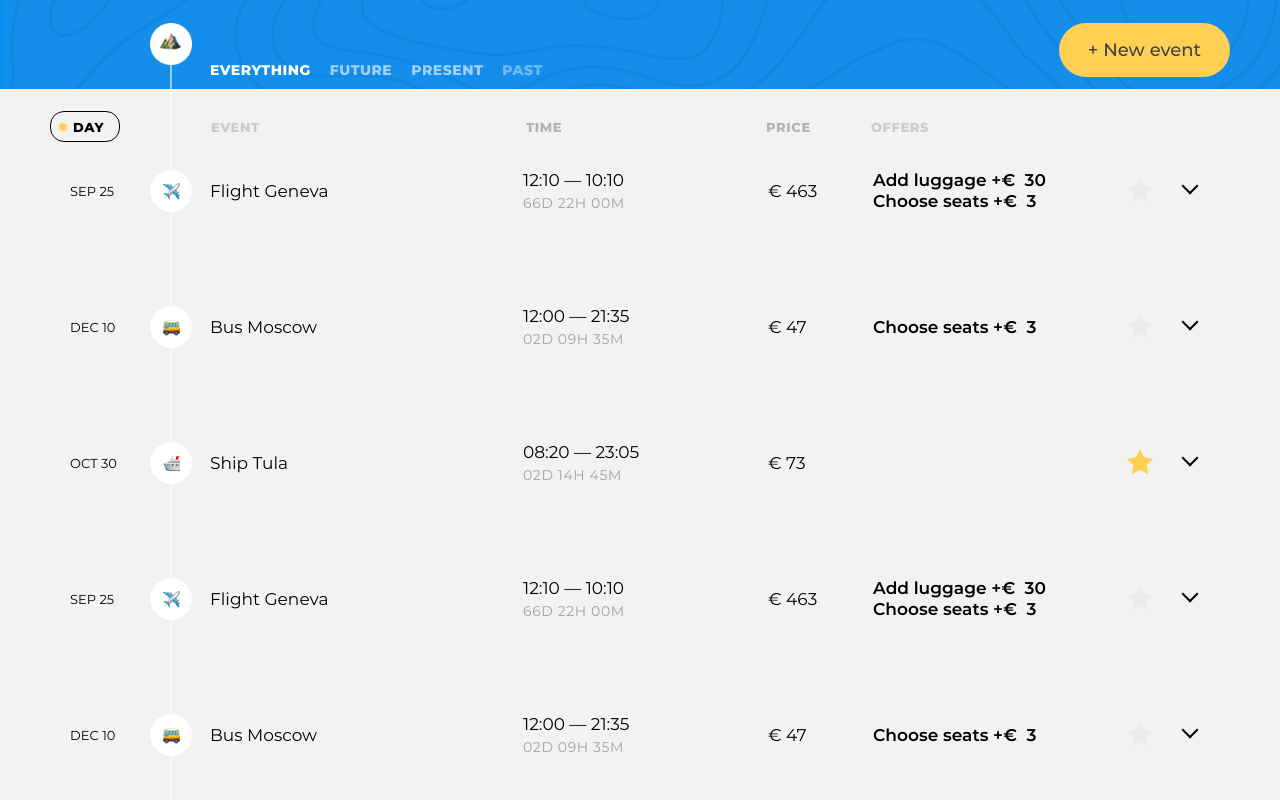
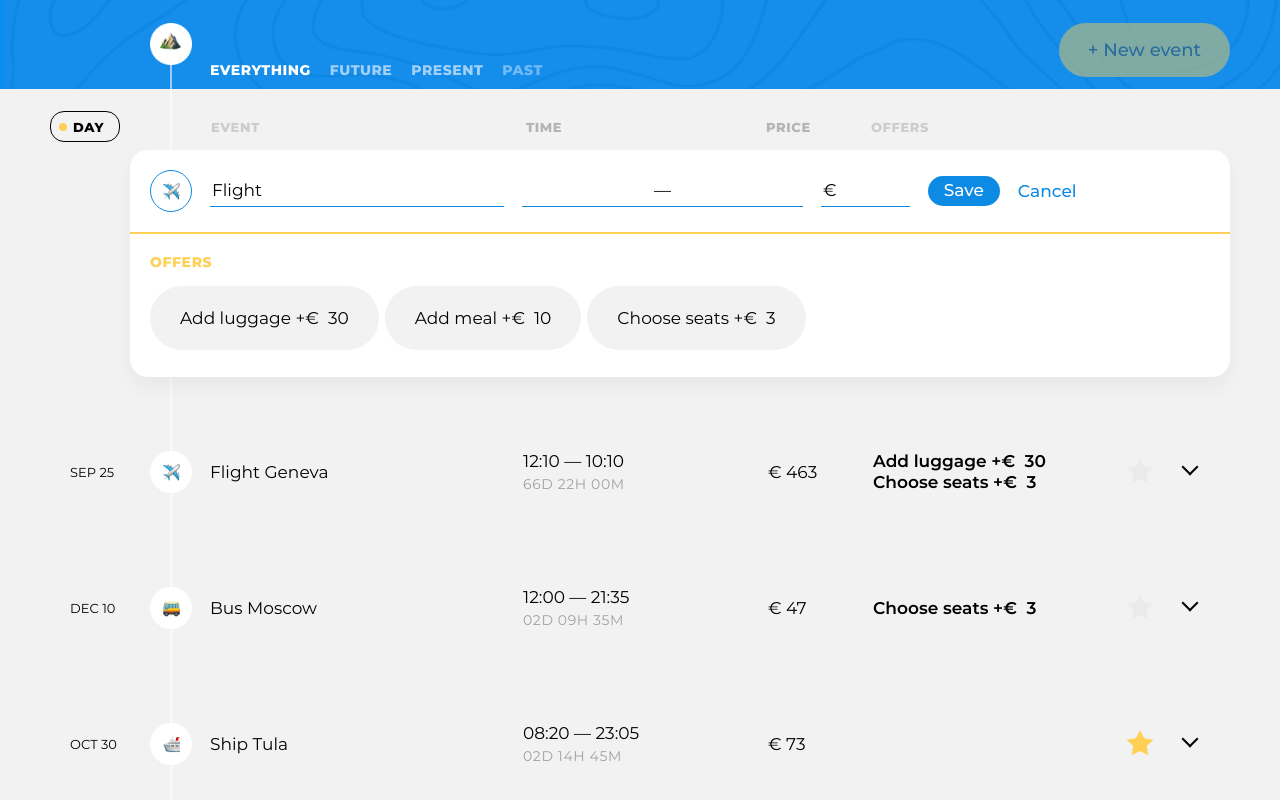
Before and after one commit to htmlacademy-ecmascript/130134-big-trip-24, a website built with webpack: page public/index.html in a window 1280 px wide. Both pictures are taken after a click on the button "New event". Shown: the top 800 px of the page. Built offline with nearby package versions, Linux system fonts and the light colour scheme.

Commit message:
Добавил добавление точки и безопасный ввод

```diff
--- a/public/index.html
+++ b/public/index.html
@@ -22,7 +22,7 @@
             </div>
           </div>
 
-          <button class="trip-main__event-add-btn  btn  btn--big  btn--yellow" type="button">New event</button>
+
         </div>
       </div>
     </header>
--- a/src/main.js
+++ b/src/main.js
@@ -1,9 +1,12 @@
+import { render } from './framework/render.js';
 import BoardPresenter from './presenter/board-presenter.js';
 import PointsModel from './model/points-model.js';
 import FilterModel from './model/filter-model.js';
 import FilterPresenter from './presenter/filter-presenter.js';
+import NewPointButtonView from './view/new-point-button-view.js';
 
-const filtersElement = document.querySelector('.trip-controls__filters');
+const controlsElement = document.querySelector('.trip-main');
+const filtersElement = controlsElement.querySelector('.trip-controls__filters');
 const mainContentElement = document.querySelector('.trip-events');
 const filterModel = new FilterModel();
 const pointsModel = new PointsModel();
@@ -11,6 +14,7 @@ const boardPresenter = new BoardPresenter({
   boardContainer: mainContentElement,
   pointsModel,
   filterModel,
+  onNewPointDestroy: handleNewPointClose,
 });
 
 const filterPresenter = new FilterPresenter({
@@ -19,5 +23,19 @@ const filterPresenter = new FilterPresenter({
   pointsModel,
 });
 
+const newPointButtonComponent = new NewPointButtonView({
+  onClick: handleNewPointButtonClick,
+});
+
+function handleNewPointClose() {
+  newPointButtonComponent.element.disabled = false;
+}
+
+function handleNewPointButtonClick() {
+  boardPresenter.createPoint();
+  newPointButtonComponent.element.disabled = true;
+}
+
 filterPresenter.init();
+render(newPointButtonComponent, controlsElement);
 boardPresenter.init();
--- a/src/presenter/board-presenter.js
+++ b/src/presenter/board-presenter.js
@@ -3,6 +3,7 @@ import NoPointView from '../view/no-point-view.js';
 import SortView from '../view/sort-view.js';
 import PointsListView from '../view/points-list-view.js';
 import PointPresenter from './point-presenter.js';
+import NewPointPresenter from './new-point-presenter.js';
 import { sortPointsByTime, sortPointsByPrice } from '../utils/point.js';
 import { SortItems, UpdateType, UserAction, FilterType } from '../const.js';
 import { filter } from '../utils/filter.js';
@@ -15,16 +16,23 @@ export default class BoardPresenter {
   #pointsModel = null;
   #filterModel = null;
   #pointPresenters = new Map();
+  #newPointPresenter = null;
   #currentSortType = SortItems.DEFAULT.name;
   #filterType = FilterType.EVERYTHING;
 
   #offers = [];
   #destinations = [];
 
-  constructor({ boardContainer: mainContainer, pointsModel, filterModel }) {
+  constructor({ boardContainer: mainContainer, pointsModel, filterModel, onNewPointDestroy }) {
     this.#mainContainer = mainContainer;
     this.#pointsModel = pointsModel;
     this.#filterModel = filterModel;
+
+    this.#newPointPresenter = new NewPointPresenter({
+      pointsListContainer: this.#pointsListComponent.element,
+      onDataChange: this.#handleViewAction,
+      onDestroy: onNewPointDestroy,
+    });
 
     this.#pointsModel.addObserver(this.#handleModelEvent);
     this.#filterModel.addObserver(this.#handleModelEvent);
@@ -52,7 +60,14 @@ export default class BoardPresenter {
     this.#renderBoard();
   }
 
+  createPoint() {
+    this.#currentSortType = SortItems.DEFAULT.name;
+    this.#filterModel.setFilter(UpdateType.MAJOR, FilterType.EVERYTHING);
+    this.#newPointPresenter.init(this.#offers, this.#destinations);
+  }
+
   #handleModeChange = () => {
+    this.#newPointPresenter.destroy();
     this.#pointPresenters.forEach((presenter) => presenter.resetView());
   };
 
@@ -101,6 +116,7 @@ export default class BoardPresenter {
   }
 
   #clearBoard({ resetSortType = false } = {}) {
+    this.#newPointPresenter.destroy();
     this.#pointPresenters.forEach((presenter) => presenter.destroy());
     this.#pointPresenters.clear();
 
--- /dev/null
+++ b/src/presenter/new-point-presenter.js
@@ -0,0 +1,59 @@
+import { remove, render, RenderPosition } from '../framework/render.js';
+import PointEditView from '../view/point-edit-view.js';
+import { nanoid } from 'nanoid';
+import { UserAction, UpdateType } from '../const.js';
+
+export default class NewPointPresenter {
+  #newPointComponent = null;
+  #pointsListContainer = null;
+  #handleDataChange = null;
+  #handleDestroy = null;
+
+  constructor({ pointsListContainer, onDataChange, onDestroy }) {
+    this.#pointsListContainer = pointsListContainer;
+    this.#handleDataChange = onDataChange;
+    this.#handleDestroy = onDestroy;
+  }
+
+  init(offers, destinations) {
+    this.#newPointComponent = new PointEditView({
+      offers,
+      destinations,
+      onFormSubmit: this.#handleFormSubmit,
+      onDeleteClick: this.#handleCancelClick,
+    });
+
+    render(this.#newPointComponent, this.#pointsListContainer, RenderPosition.AFTERBEGIN);
+
+    document.addEventListener('keydown', this.#escKeyDownHandler);
+  }
+
+  destroy() {
+    if (this.#newPointComponent === null) {
+      return;
+    }
+
+    this.#handleDestroy();
+
+    remove(this.#newPointComponent);
+    this.#newPointComponent = null;
+
+    document.removeEventListener('keydown', this.#escKeyDownHandler);
+  }
+
+  #handleFormSubmit = (update) => {
+    this.#handleDataChange(UserAction.ADD_POINT, UpdateType.MAJOR, { ...update, id: nanoid() });
+    this.destroy();
+  };
+
+  #escKeyDownHandler = (evt) => {
+    if (evt.key === 'Escape') {
+      evt.preventDefault();
+      this.destroy();
+    }
+  };
+
+  #handleCancelClick = () => {
+    this.destroy();
+  };
+}
--- /dev/null
+++ b/src/view/new-point-button-view.js
@@ -0,0 +1,24 @@
+import AbstractView from '../framework/view/abstract-view.js';
+
+function createNewPointButtonTemplate() {
+  return '<button class="trip-main__event-add-btn  btn  btn--big  btn--yellow" type="button">New event</button>';
+}
+
+export default class NewPointButtonView extends AbstractView {
+  #handleClick = null;
+
+  constructor({ onClick }) {
+    super();
+    this.#handleClick = onClick;
+    this.element.addEventListener('click', this.#clickHandler);
+  }
+
+  get template() {
+    return createNewPointButtonTemplate();
+  }
+
+  #clickHandler = (evt) => {
+    evt.preventDefault();
+    this.#handleClick();
+  };
+}
--- a/src/view/point-edit-view.js
+++ b/src/view/point-edit-view.js
@@ -1,3 +1,4 @@
+import he from 'he';
 import AbstractStatefulView from '../framework/view/abstract-stateful-view.js';
 import { getCapitalizedValue, humanizeDate } from '../utils/common.js';
 import flatpickr from 'flatpickr';
@@ -6,8 +7,8 @@ import 'flatpickr/dist/flatpickr.min.css';
 
 const BLANK_POINT = {
   'id': null,
-  'dateFrom': new Date(),
-  'dateTo': new Date(),
+  'dateFrom': null,
+  'dateTo': null,
   'basePrice': '',
   'destination': null,
   'isFavorite': false,
@@ -144,7 +145,7 @@ function createEditPointTemplate(point, offers, destinations) {
             <label class="event__label  event__type-output" for="event-destination-1">
               ${getCapitalizedValue(point.type)}
             </label>
-            <input class="event__input  event__input--destination" id="event-destination-1" type="text" name="event-destination" value="${pointName}" list="destination-list-1">
+            <input class="event__input  event__input--destination" id="event-destination-1" type="text" name="event-destination" value="${he.encode(pointName)}" list="destination-list-1">
             <datalist id="destination-list-1">
               ${destinationsOptionsTemplate}
             </datalist>
@@ -306,6 +307,11 @@ export default class PointEditView extends AbstractStatefulView {
 
   #pointDeleteClickHandler = (evt) => {
     evt.preventDefault();
+    if (this._state.id === null) {
+      this.#handleDeleteClick();
+      return;
+    }
+
     this.#handleDeleteClick(PointEditView.parseStateToPoint(this._state));
   };
 
```
Also changed, not shown: 1 other file.
